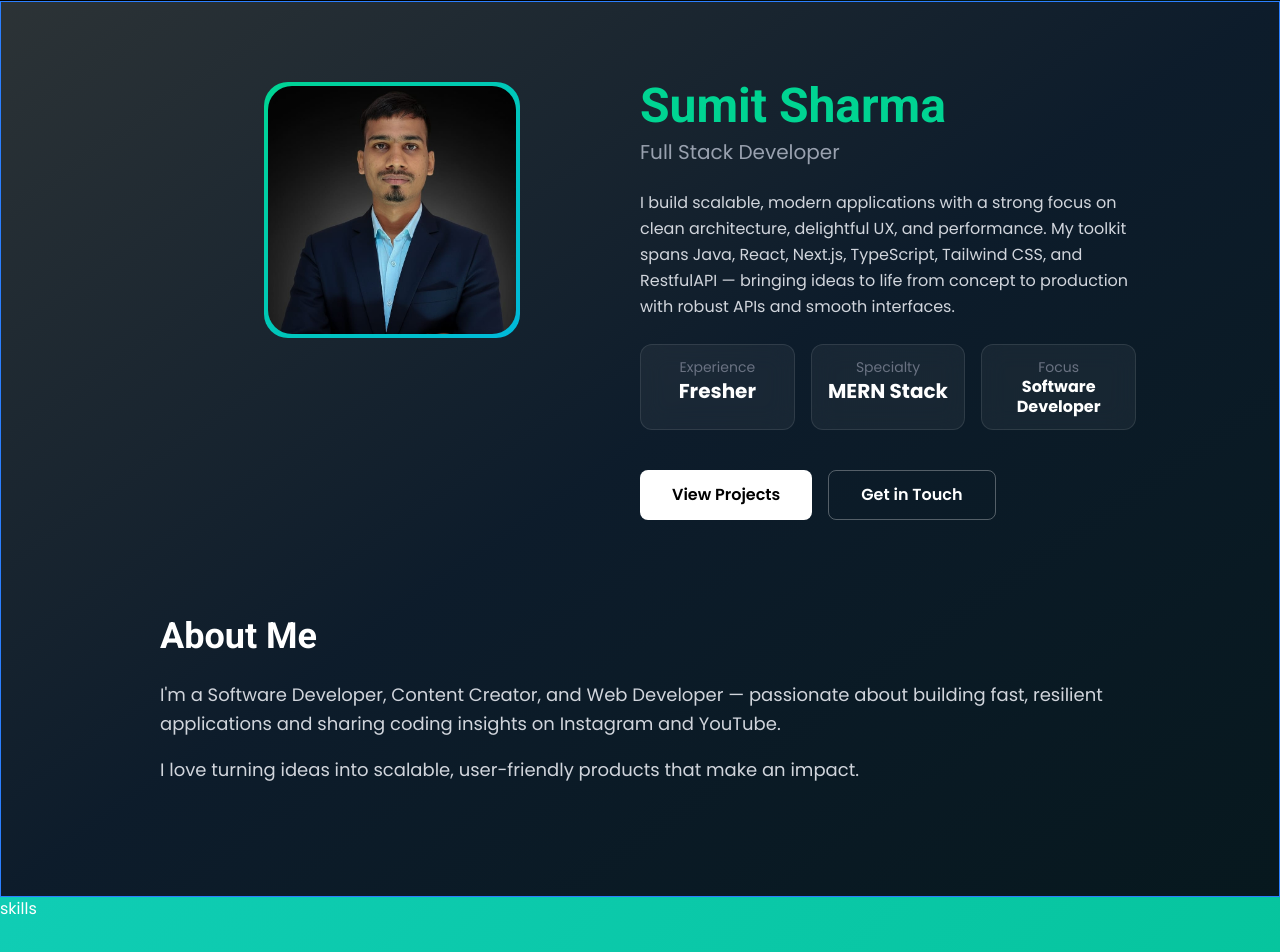
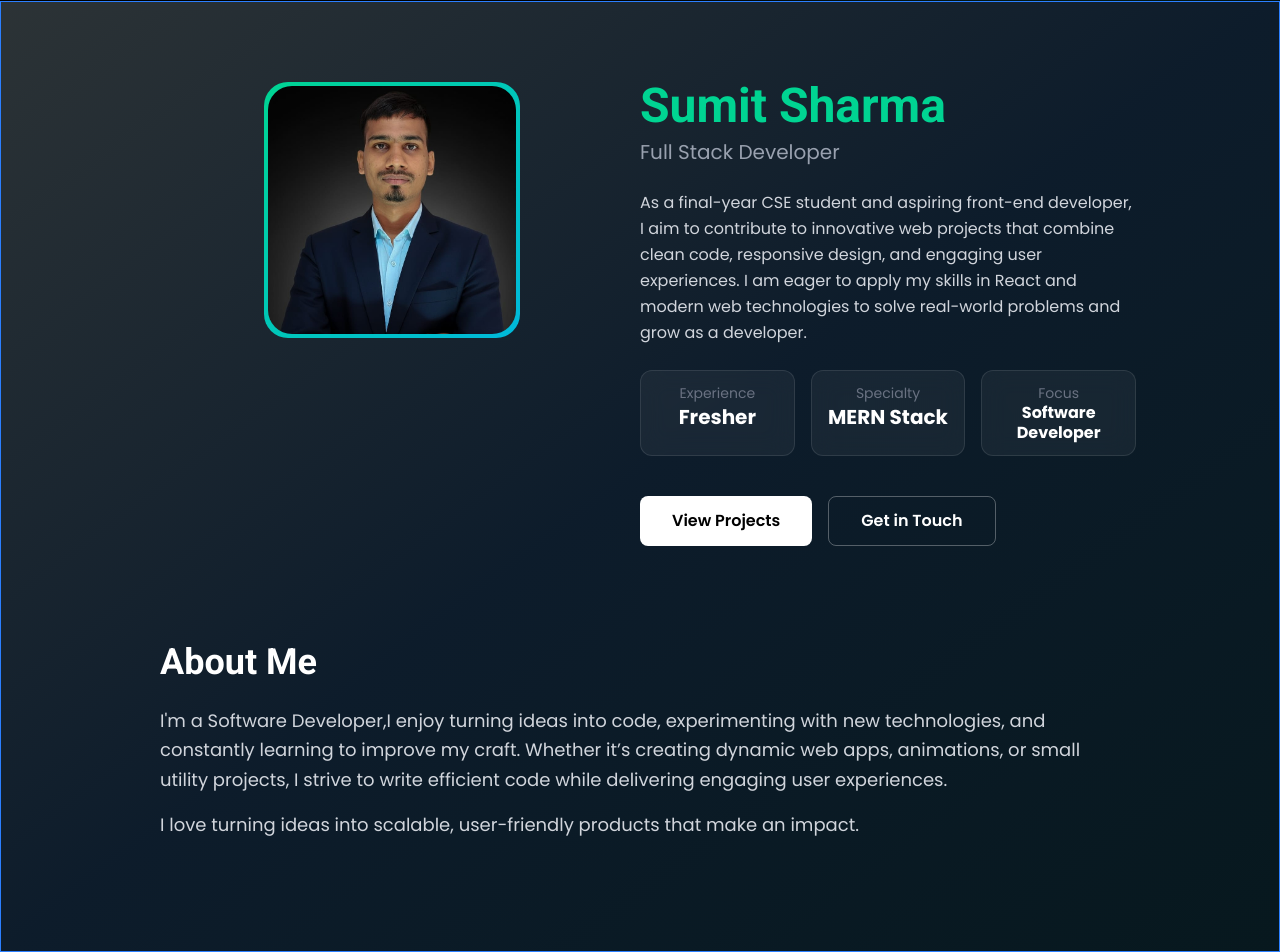
Before and after one commit to Sumitsharma31/portfolio, a React (Vite) app: page / in a window 1280 px wide. Shown: the part 799-1751 px from the top of the page. Built offline with nearby package versions, Linux system fonts and the light colour scheme.

Commit message:
name text potion fixed

```diff
--- a/src/section/About.jsx
+++ b/src/section/About.jsx
@@ -107,10 +107,12 @@ export default function About() {
           >
             {/* Name and Title */}
             <motion.div variants={itemVariants}>
-              <h1 className="text-4xl md:text-5xl font-bold text-emerald-400 mb-2 ">
+              <h1 className="text-4xl text-center md:text-left mt-8 md:mt-0 md:text-5xl font-bold text-emerald-400 mb-2 ">
                 Sumit Sharma
               </h1>
-              <p className="text-xl text-gray-400">Full Stack Developer</p>
+              <p className="text-xl text-gray-400 text-center  md:text-left">
+                Full Stack Developer
+              </p>
             </motion.div>
 
             {/* Description */}
@@ -118,11 +120,11 @@ export default function About() {
               variants={itemVariants}
               className="text-gray-300 leading-relaxed text-sm md:text-base "
             >
-              I build scalable, modern applications with a strong focus on clean
-              architecture, delightful UX, and performance. My toolkit spans
-              Java, React, Next.js, TypeScript, Tailwind CSS, and RestfulAPI —
-              bringing ideas to life from concept to production with robust APIs
-              and smooth interfaces.
+              As a final-year CSE student and aspiring front-end developer, I
+              aim to contribute to innovative web projects that combine clean
+              code, responsive design, and engaging user experiences. I am eager
+              to apply my skills in React and modern web technologies to solve
+              real-world problems and grow as a developer.
             </motion.p>
 
             {/* Stats */}
@@ -185,9 +187,11 @@ export default function About() {
             About Me
           </h2>
           <p className="text-gray-300 leading-relaxed text-base md:text-lg max-w-full ">
-            I'm a Software Developer, Content Creator, and Web Developer —
-            passionate about building fast, resilient applications and sharing
-            coding insights on Instagram and YouTube.
+            I'm a Software Developer,I enjoy turning ideas into code,
+            experimenting with new technologies, and constantly learning to
+            improve my craft. Whether it’s creating dynamic web apps,
+            animations, or small utility projects, I strive to write efficient
+            code while delivering engaging user experiences.
           </p>
           <p className="text-gray-300 leading-relaxed text-base md:text-lg max-w-full mt-4">
             I love turning ideas into scalable, user-friendly products that make
```
